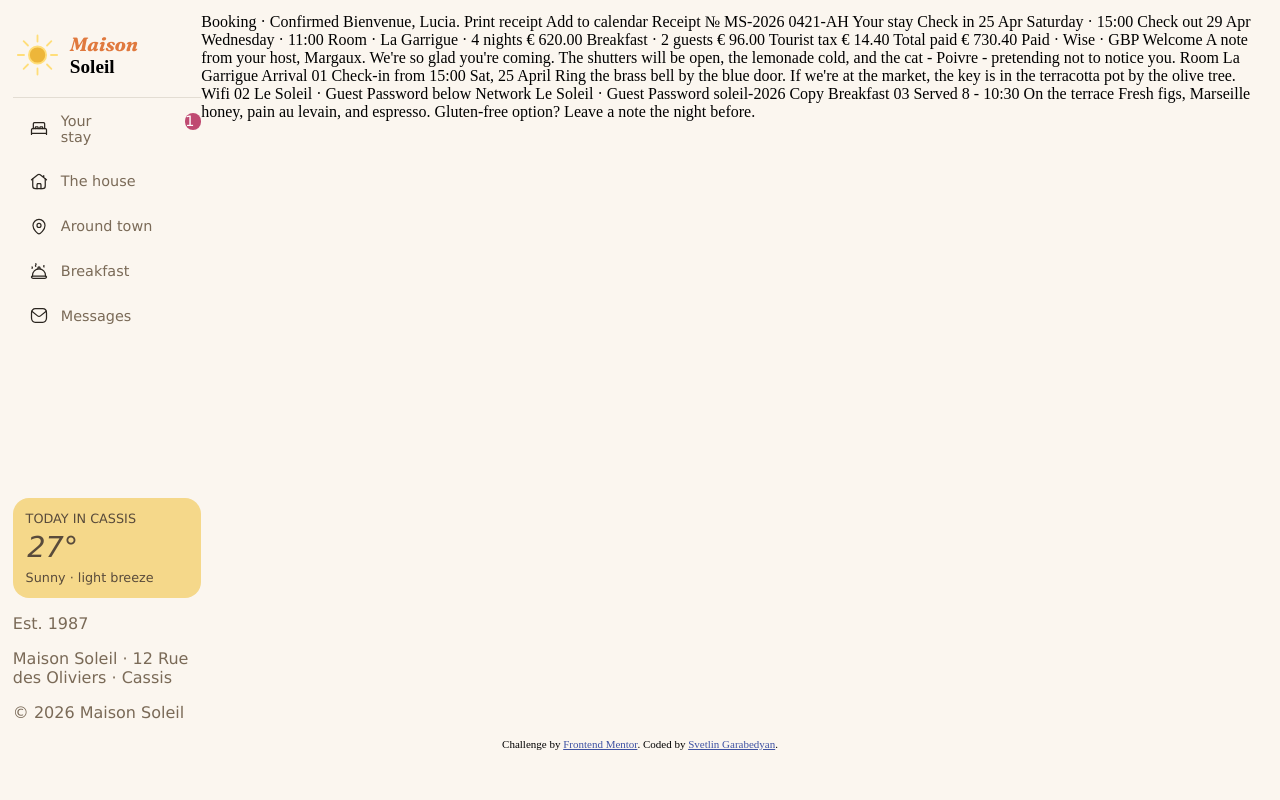
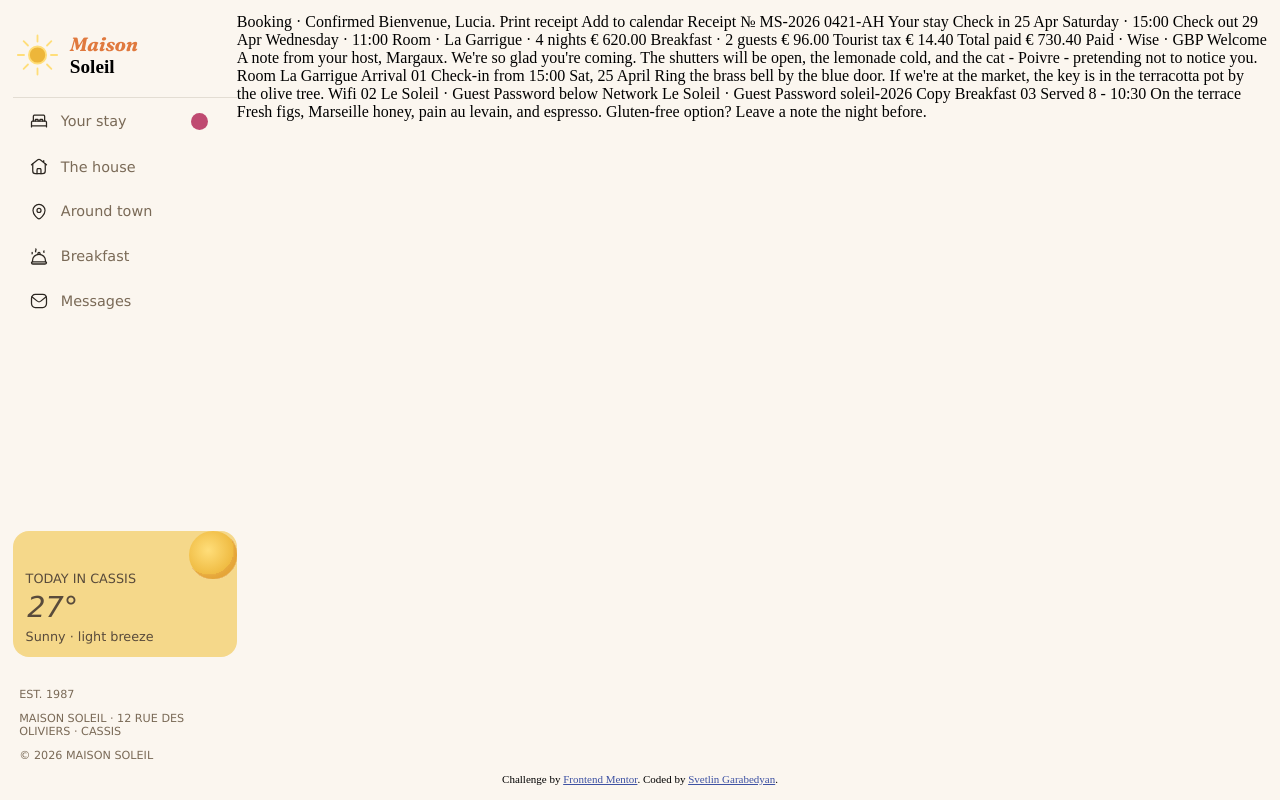
Before and after one commit to SvetlinGG/front-end-mentor, a website built with Vite: page hotel-booking/index.html in a window 1280 px wide. Built offline with nearby package versions, Linux system fonts and the light colour scheme.

Commit message:
complete sidebar

```diff
--- a/hotel-booking/index.html
+++ b/hotel-booking/index.html
@@ -30,7 +30,7 @@
     <img src="/src/assets/images/icon-bed.svg" alt="stay">
     <div class="number">
       <p class="your">Your stay</p>
-      <p class="one">1</p>
+      <p class="one"></p>
     </div>
   </div>
 
@@ -55,16 +55,16 @@
 </div>
 <!-- Local weather -->
 <div class="weather">
-  <!-- <img class="sunny" src="src/assets/images/icon-weather.svg" alt="sunny"> -->
+  <img class="sunlight" src="src/assets/images/icon-weather.svg" alt="sunlight">
   <p class="today">TODAY IN CASSIS</p>
   <p class="degree">27°</p>
   <p class="sunny">Sunny · light breeze</p>
 </div>
 <!-- Sidebar ends -->
 <div class="bottom-text">
-  <p class="est">Est. 1987</p>
-  <p class="cassis">Maison Soleil · 12 Rue des Oliviers · Cassis</p>
-  <p class="year">© 2026 Maison Soleil</p>
+  <p class="est">EST. 1987</p>
+  <p class="cassis">MAISON SOLEIL · 12 RUE DES OLIVIERS · CASSIS</p>
+  <p class="year">© 2026 MAISON SOLEIL</p>
 </div>
 </div>
 
--- a/hotel-booking/src/css/sidebar.css
+++ b/hotel-booking/src/css/sidebar.css
@@ -20,6 +20,7 @@
     cursor: pointer;
     padding-left: 0.7em;
     border-radius: 10px;
+
 }
 .stay:hover, .house:hover, .town:hover, .breakfast:hover, .message:hover{
     background-color: var(--Neutral0);
@@ -49,14 +50,15 @@ span{
     background-color: var(--Rose500);
     border-radius: 3em;
     color: var(--Neutral0);
+    content: "one";
 }
 
 .weather {
     font-family: var(--DM-Mono);
     color: var(--Neutral700);
+    border-radius: 1em;
+    margin-top: 13em;
     background-color: var(--Sun300);
-    border-radius: 1em;
-    margin-top: 10em;
 }
 .today, .degree, .sunny{
     margin-left: 1em;
@@ -71,8 +73,19 @@ span{
 .sunny{
     margin-top: -1.8em;
 }
+.sunlight{
+    width: 3em;
+    height: 3em;
+    margin-left: 11em;
+}
+.today {
+    margin-top: -1em;
+}
 
 .bottom-text{
+    margin-top: 1.7em;
     color: var(--Neutral600);
     font-family: var(--DM-Mono);
+    font-size: 0.7em;
+    margin-left: 0.5vw;
 }
```
